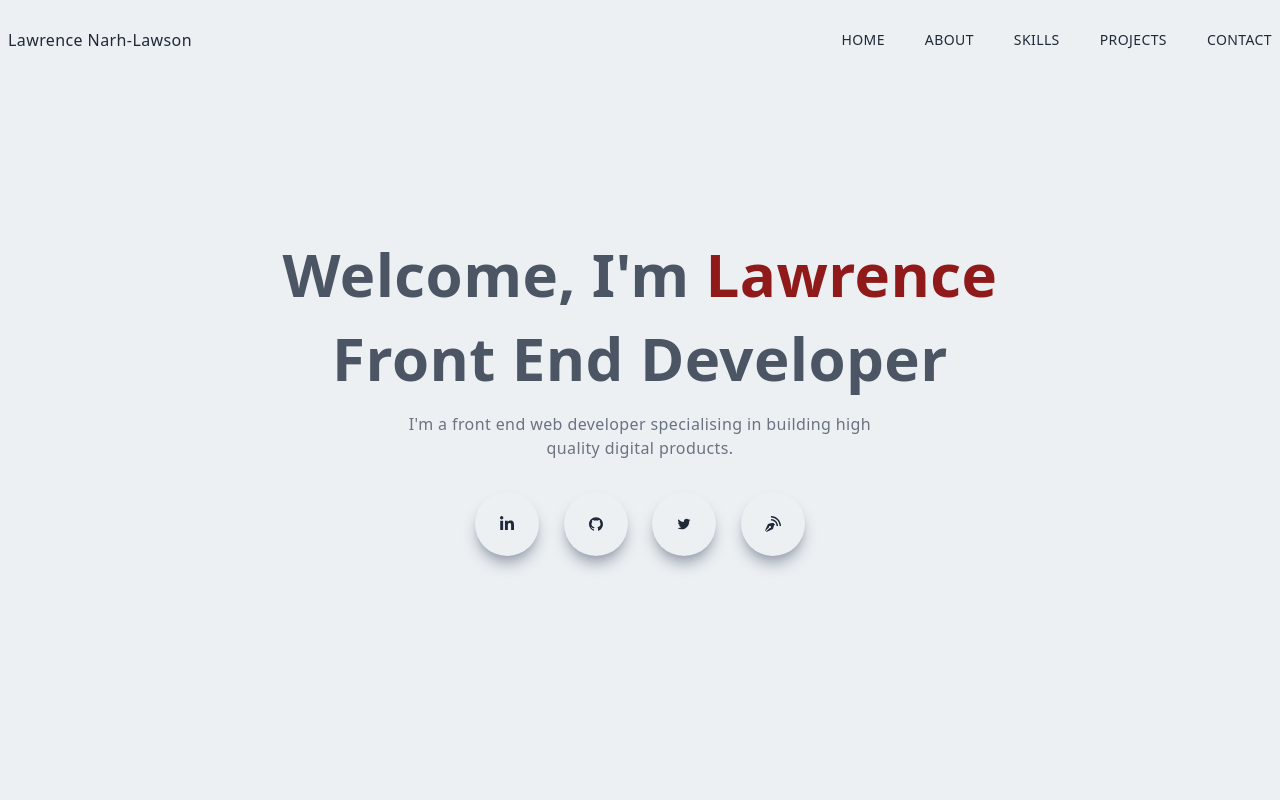
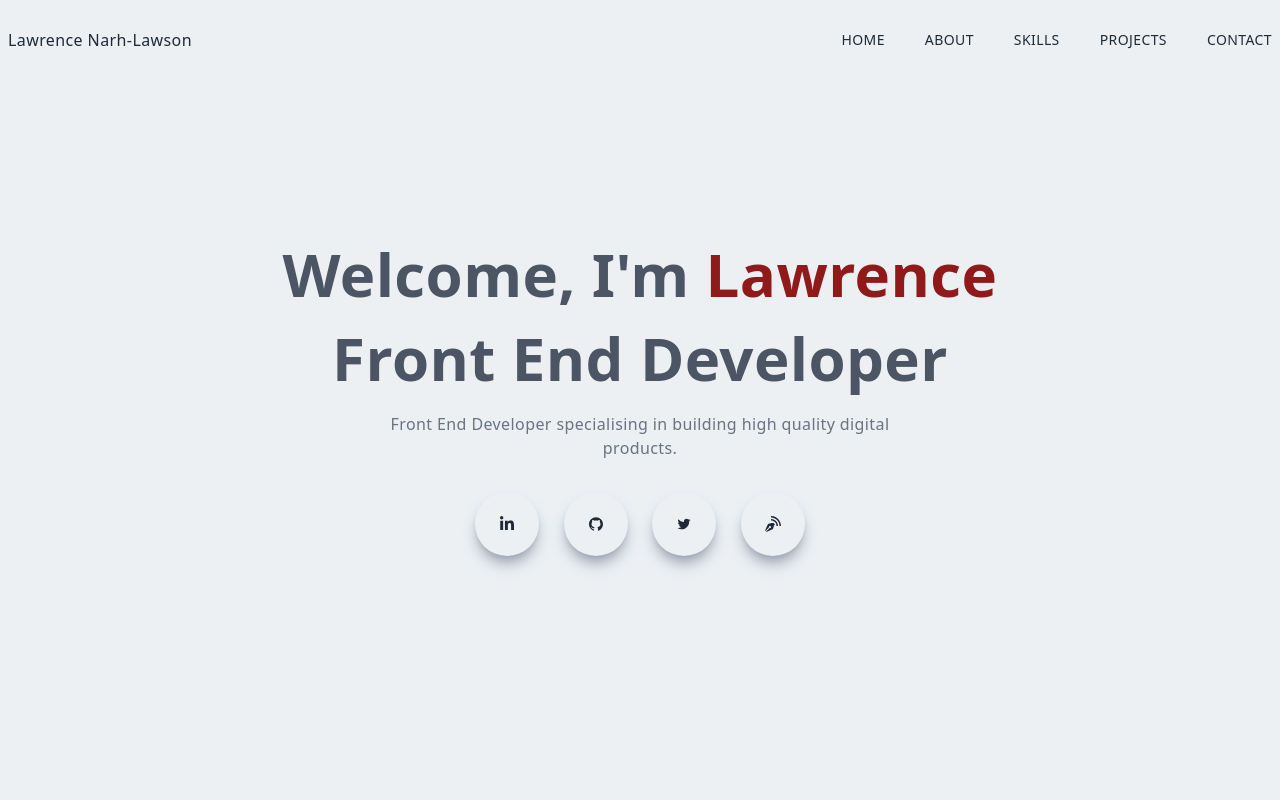
Before and after one commit to lawlawson/portfolio-july, a Next.js app: page / in a window 1280 px wide. Shown: the top 800 px of the page. Built offline with nearby package versions, Linux system fonts and the light colour scheme.

Commit message:
Links on main page

```diff
--- a/pages/components/Contact.jsx
+++ b/pages/components/Contact.jsx
@@ -8,7 +8,7 @@ import { HiOutlineChevronDoubleUp } from 'react-icons/hi';
 
 const Contact = () => {
   return (
-    <div id='contact' className='w-full lg:h-screen'>
+    <div id='contact' className='w-full lg:h-screen pt-32'>
       <div className='max-w-[1240px] m-auto px-2 py-16 w-full'>
         <p className='text-xl tracking-widest uppercase text-[#901a1a]'>
           Contact
--- a/pages/components/Main.jsx
+++ b/pages/components/Main.jsx
@@ -2,6 +2,7 @@ import React from 'react';
 import { FaLinkedinIn } from 'react-icons/fa';
 import { AiOutlineGithub, AiOutlineTwitter } from 'react-icons/ai';
 import { ImBlog } from 'react-icons/im';
+import Link from 'next/link';
 
 const Main = () => {
   return (
@@ -13,21 +14,29 @@ const Main = () => {
           </h1>
           <h1 className='py-2 text-gray-600'>Front End Developer</h1>
           <p className='py-4 text-gray-500 max-w-[70%] m-auto'>
-            I&apos;m a front end web developer specialising in building high
-            quality digital products.
+            Front End Developer specialising in building high quality digital
+            products.
           </p>
           <div className='flex items-center justify-between max-w-[330px] m-auto py-4'>
             <div className='rounded-full shadow-lg shadow-gray-400 p-6 cursor-pointer hover-scale-110 ease-in duration-300'>
-              <FaLinkedinIn />
+              <Link href='https://www.linkedin.com/in/lawlawson/'>
+                <FaLinkedinIn />
+              </Link>
             </div>
             <div className='rounded-full shadow-lg shadow-gray-400 p-6 cursor-pointer hover-scale-110 ease-in duration-300'>
-              <AiOutlineGithub />
+              <Link href='https://github.com/lawlawson'>
+                <AiOutlineGithub />
+              </Link>
             </div>
             <div className='rounded-full shadow-lg shadow-gray-400 p-6 cursor-pointer hover-scale-110 ease-in duration-300'>
-              <AiOutlineTwitter />
+              <Link href='https://twitter.com/lawsoncodes'>
+                <AiOutlineTwitter />
+              </Link>
             </div>
             <div className='rounded-full shadow-lg shadow-gray-400 p-6 cursor-pointer hover-scale-110 ease-in duration-300'>
-              <ImBlog />
+              <Link href='https://dev.to/narhlawson'>
+                <ImBlog />
+              </Link>
             </div>
           </div>
         </div>
--- a/pages/index.js
+++ b/pages/index.js
@@ -18,7 +18,7 @@ export default function Home() {
       <About />
       <Skills />
       <Projects />
-      <Contact />
+      {/* <Contact /> */}
     </div>
   );
 }
```
